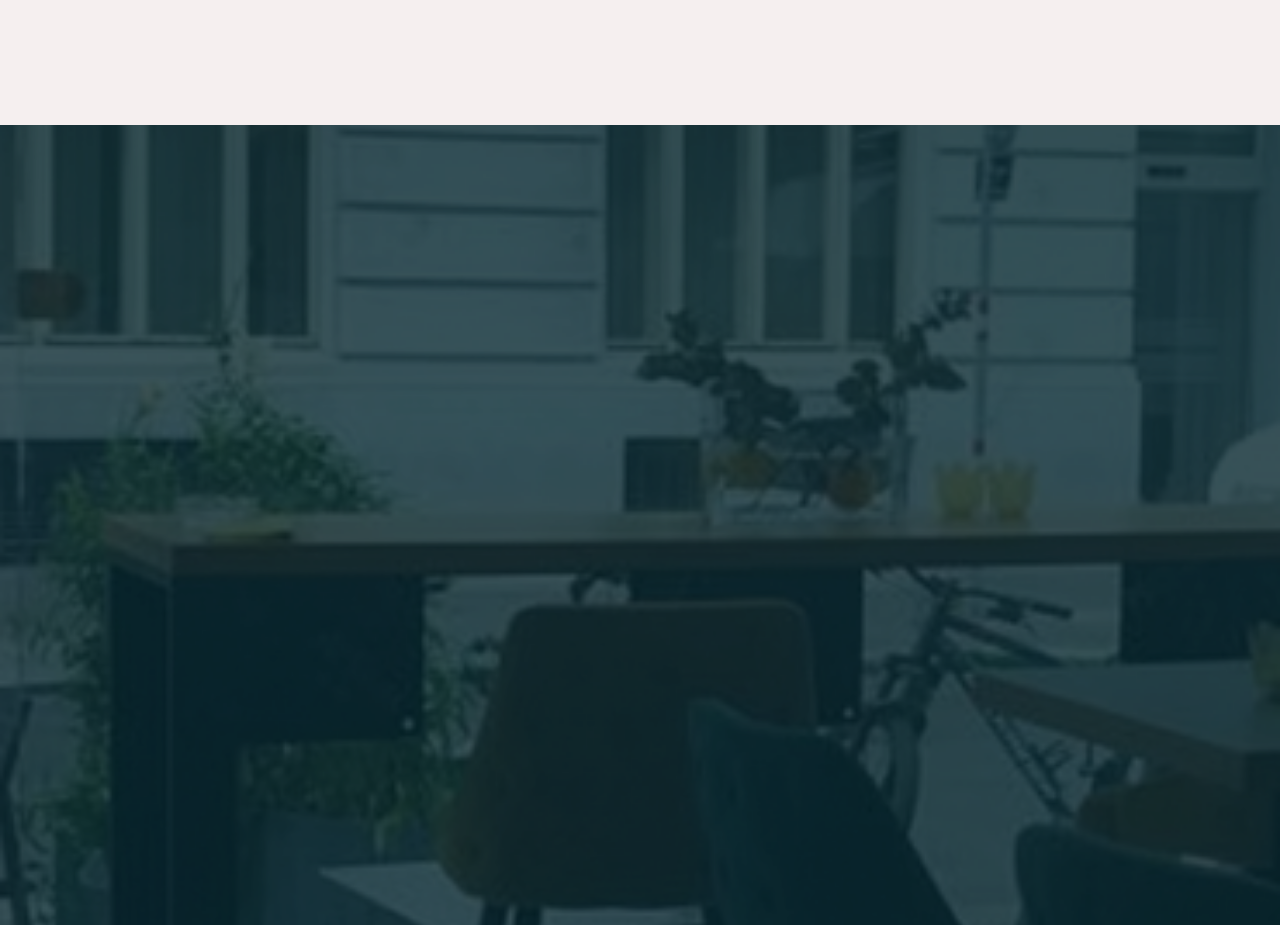
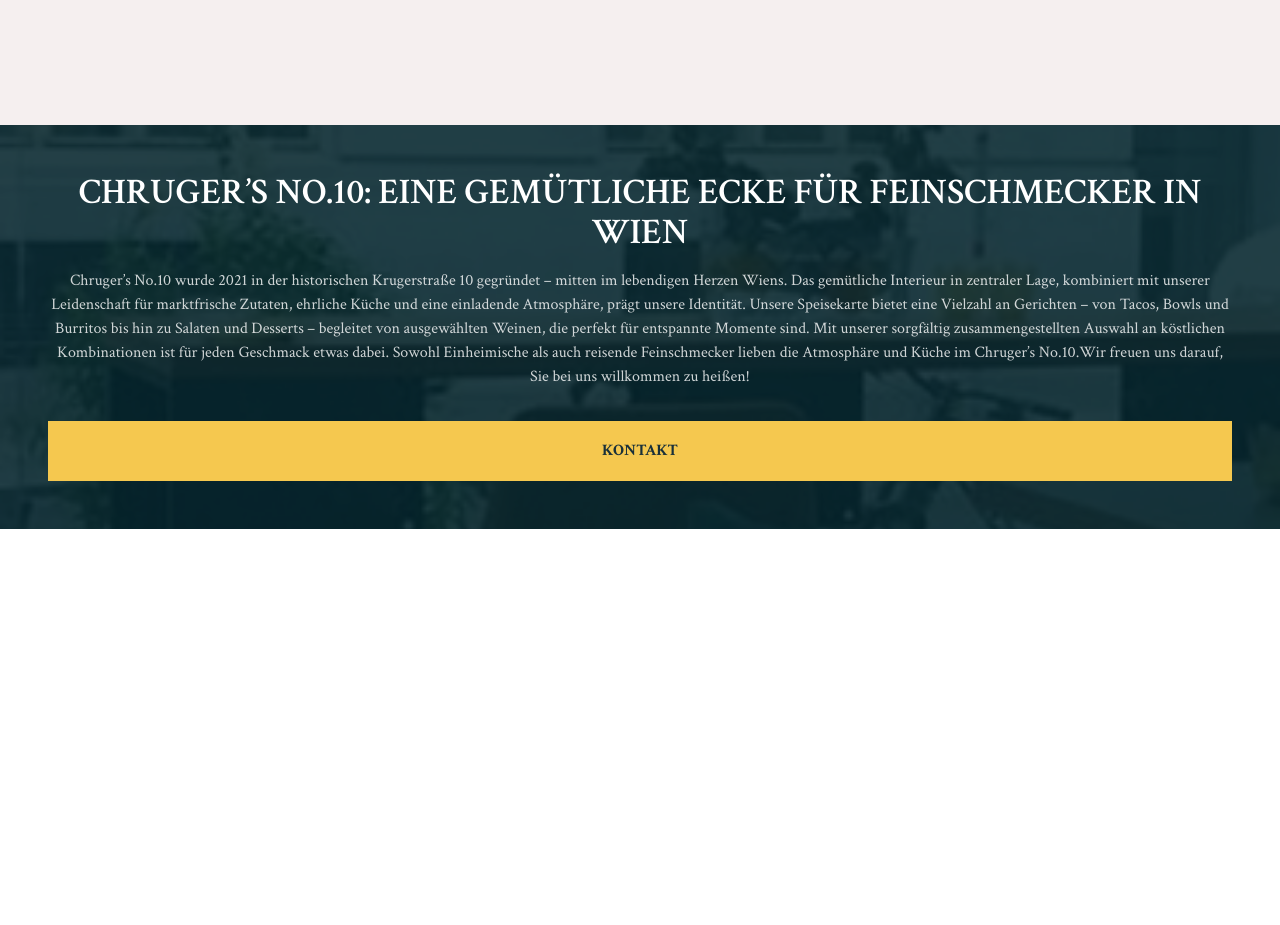
Before and after one commit to Marko21002/chruger, a Next.js app: page / in a window 1280 px wide. Shown: the part 1723-2648 px from the top of the page. After the commit the page ends 2252 px from the top, so only its background shows below. Built offline with nearby package versions, Linux system fonts and the light colour scheme.

Commit message:
Enhance About component with detailed description and contact button; adjust Hero component opacity for improved visual effect

```diff
--- a/src/app/components/Hero.tsx
+++ b/src/app/components/Hero.tsx
@@ -9,7 +9,7 @@
           alt="hero"
           layout="fill"
           objectFit="cover"
-          className="z-0 opacity-30"
+          className="z-0 opacity-20"
           priority
         />
         <Image
--- a/src/app/components/about.tsx
+++ b/src/app/components/about.tsx
@@ -2,14 +2,38 @@
 
 export default function About() {
   return (
-    <div className="w-full h-screen bg-[#04242C] relative">
+    <div className="w-full h-fit bg-[#04242C] relative px-12 pb-12 pt-12">
       <Image
         src="/about.png"
         alt="about"
         width={1000}
         height={1000}
-        className="w-full h-full object-cover opacity-60 absolute top-0 left-0"
+        className="w-full h-full z-0 object-cover opacity-35 absolute top-0 left-0"
       />
+      <div className="flex flex-col items-center justify-center gap-8">
+        <div className="flex flex-col items-center justify-center gap-4">
+          <div className="text-white text-center z-10 text-4xl font-garamond font-semibold uppercase">
+            Chruger’s No.10: Eine gemütliche Ecke für Feinschmecker in Wien
+          </div>
+          <div className="text-white text-center z-10 text-md font-crimson opacity-80">
+            Chruger’s No.10 wurde 2021 in der historischen Krugerstraße 10
+            gegründet – mitten im lebendigen Herzen Wiens. Das gemütliche
+            Interieur in zentraler Lage, kombiniert mit unserer Leidenschaft für
+            marktfrische Zutaten, ehrliche Küche und eine einladende Atmosphäre,
+            prägt unsere Identität. Unsere Speisekarte bietet eine Vielzahl an
+            Gerichten – von Tacos, Bowls und Burritos bis hin zu Salaten und
+            Desserts – begleitet von ausgewählten Weinen, die perfekt für
+            entspannte Momente sind. Mit unserer sorgfältig zusammengestellten
+            Auswahl an köstlichen Kombinationen ist für jeden Geschmack etwas
+            dabei. Sowohl Einheimische als auch reisende Feinschmecker lieben
+            die Atmosphäre und Küche im Chruger’s No.10.Wir freuen uns darauf,
+            Sie bei uns willkommen zu heißen!
+          </div>
+        </div>
+        <button className="bg-[#F5C84F] z-10 uppercase font-crimson text-[#193039] w-full py-4 text-center font-bold border-2 border-transparent">
+          Kontakt
+        </button>
+      </div>
     </div>
   );
 }
```
